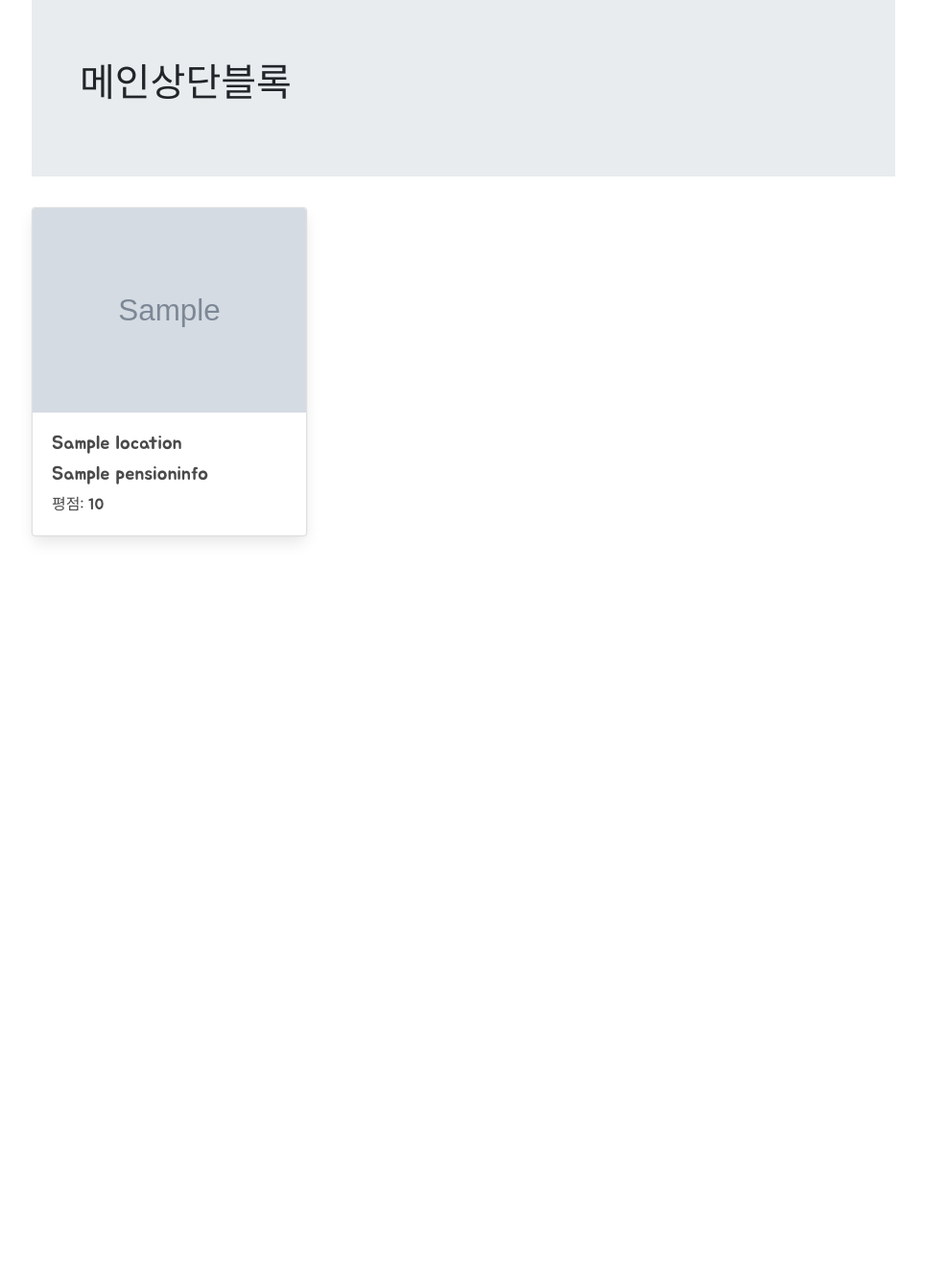
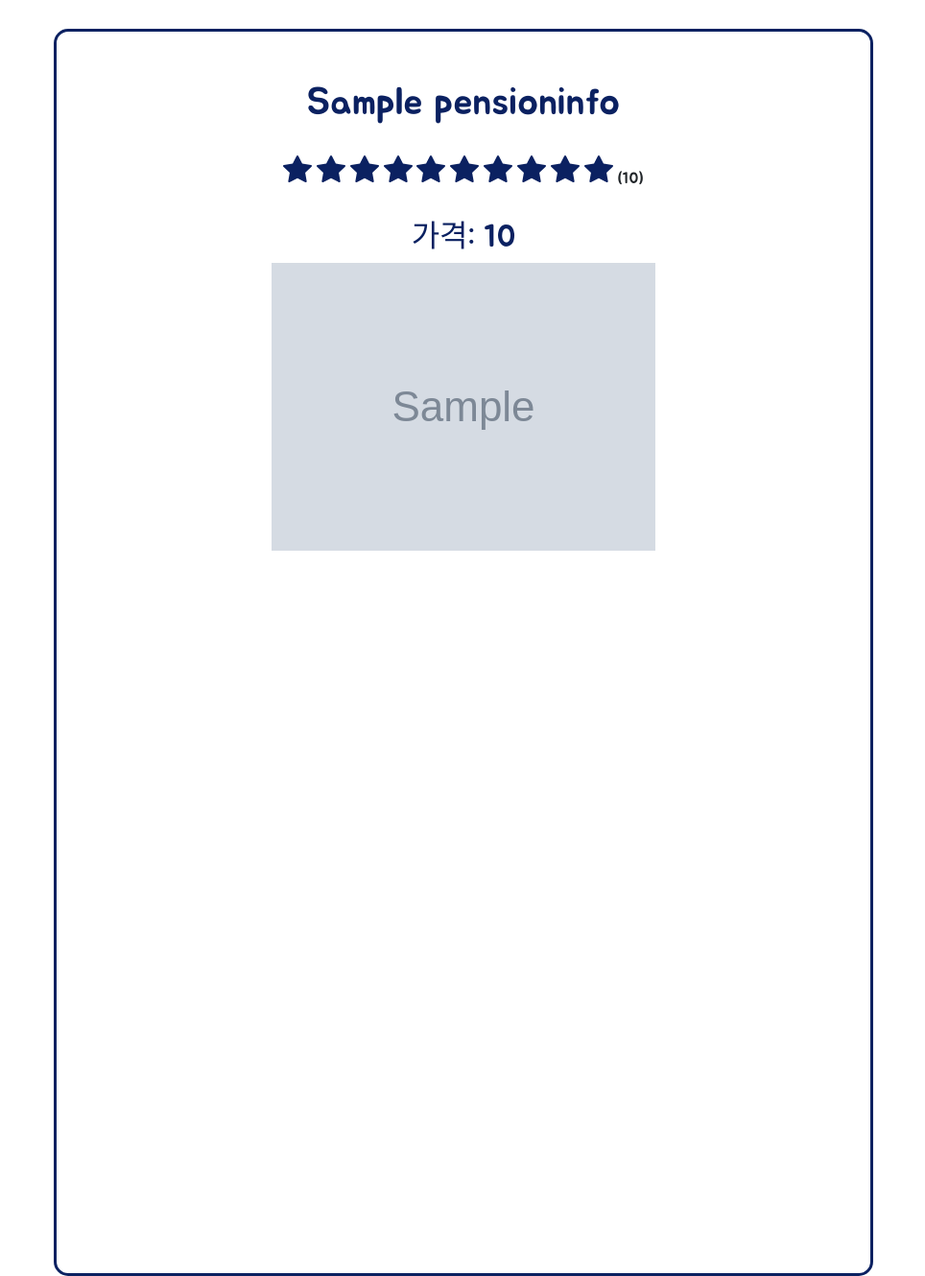
Before and after one commit to Hanghae99-Team34-1stWeek/miniProject, a Flask app: page /detail/1 in a window 1280 px wide. Shown: the whole page at 96% size, without its empty margins (157-1121 px from the left). Before the commit the page ends 565 px from the top, so only its background shows below. Run offline with Flask 2, Linux system fonts and the light colour scheme; grey boxes marked "Sample" are stand-in pictures; a database or web service that is not in the repository returns one stand-in record (values such as "Sample title"); some libraries are stand-ins or nearby versions.

Commit message:
Update pension_detail.html

```diff
--- a/templates/pension_detail.html
+++ b/templates/pension_detail.html
@@ -14,12 +14,20 @@
     <script src="https://maxcdn.bootstrapcdn.com/bootstrap/4.0.0/js/bootstrap.min.js"
             integrity="sha384-JZR6Spejh4U02d8jOt6vLEHfe/JQGiRRSQQxSfFWpi1MquVdAyjUar5+76PVCmYl"
             crossorigin="anonymous"></script>
+    <script>
+        (function () { // DON'T EDIT BELOW THIS LINE
+            var d = document, s = d.createElement('script');
+            s.src = 'https://mopen.disqus.com/embed.js';
+            s.setAttribute('data-timestamp', +new Date());
+            (d.head || d.body).appendChild(s);
+        })();
+    </script>
 
 
 
     <script>
         $(document).ready(function () {
-            showList();
+            // showList();
         });
 
         function showList() {
@@ -64,42 +72,60 @@
         * {
             font-family: 'Jua', sans-serif;
         }
-        .posting-box {
-            width: 500px;
-            margin-top: 20px;
-        }
-        .wrap {
-            width: 900px;
-            margin: auto;
-        }
-        .container {
-            padding-left: 50px;
+
+        #detail {
+            border: 3px solid #0B2161;
+            border-radius: 15px;
+            width: 80%;
+            height: 1300px;
+
+            text-align: center;
+
+            margin-top: 30px;
+            margin-left: auto;
+            margin-right: auto;
         }
     </style>
-		<title>MO:PEN || {{pension.name}}</title>
+    <title>MO:PEN || {{ pension.name }}</title>
 {% endblock %}
 
 {% block body %}
-<div class="wrap">
-		<div class="jumbotron jumbotron-fluid">
-				<div class="container">
-						<h1>메인상단블록</h1>
-						<div class="">
-						</div>
-				</div>
+    <!--
+     {{ pension._id }}
+     {{ pension.img }}
+
+     -->
+    <div class="container-fluid">
+        <div class="row md" >
+            <div class="col-md-2"></div>
+            <div class="col-md-8" id="detail" style="overflow: scroll;">
+                <h1 style="text-align: center; margin-top: 50px; color: #0B2161">{{ pension.name }}</h1>
+
+                <div style="text-align: center; margin: 30px; vertical-align: middle;">
+                    {% for n in range(pension.score|int) %}
+                        <svg xmlns="http://www.w3.org/2000/svg" width="30" height="30" fill="#0B2161"
+                             class="bi bi-star-fill" viewBox="0 0 16 16">
+                            <path d="M3.612 15.443c-.386.198-.824-.149-.746-.592l.83-4.73L.173 6.765c-.329-.314-.158-.888.283-.95l4.898-.696L7.538.792c.197-.39.73-.39.927 0l2.184 4.327 4.898.696c.441.062.612.636.282.95l-3.522 3.356.83 4.73c.078.443-.36.79-.746.592L8 13.187l-4.389 2.256z"/>
+                        </svg>
+
+                        {% if n == pension.score|int - 1 and n != pension.score|float - 1 %}
+                            <svg xmlns="http://www.w3.org/2000/svg" width="30" height="30" fill="#0B2161"
+                                 class="bi bi-star-half" viewBox="0 0 16 16">
+                                <path d="M5.354 5.119 7.538.792A.516.516 0 0 1 8 .5c.183 0 .366.097.465.292l2.184 4.327 4.898.696A.537.537 0 0 1 16 6.32a.548.548 0 0 1-.17.445l-3.523 3.356.83 4.73c.078.443-.36.79-.746.592L8 13.187l-4.389 2.256a.52.52 0 0 1-.146.05c-.342.06-.668-.254-.6-.642l.83-4.73L.173 6.765a.55.55 0 0 1-.172-.403.58.58 0 0 1 .085-.302.513.513 0 0 1 .37-.245l4.898-.696zM8 12.027a.5.5 0 0 1 .232.056l3.686 1.894-.694-3.957a.565.565 0 0 1 .162-.505l2.907-2.77-4.052-.576a.525.525 0 0 1-.393-.288L8.001 2.223 8 2.226v9.8z"/>
+                            </svg>
+                        {% endif %}
+                    {% endfor %}
+                    <span style="font-size: 16px;">({{ pension.score }})</span>
                 </div>
 
-		<div class="card-columns">
-				<div class="card" id="{{pension._id}}" style="width: 18rem">
-						<!-- <a id="favBtn" class="favBtn btn btn-primary">즐겨찾기</a> -->
-						<img class="card-img-top pensioncard" src="{{pension.img}}" alt="pension image cap" style="cursor: pointer"/>
-						</a>
-						<div class="card-body">
-							<h5 class="card-location">{{pension.location}}</h5>
-							<h5 class="card-name">{{pension.name}}</h5>
-						평점: {{pension.score}}
+                <h2 style="color: #0B2161">가격: {{ pension.price }}</h2>
+
+                <img src="{{ pension.img }}" alt="{{ pension.name }}" style="margin-bottom: 50px">
+                <div id="disqus_thread"></div>
             </div>
+            <div class="col-md-2"></div>
         </div>
-		</div>
+
+
     </div>
 {% endblock %}
```
Lines whose indentation alone changed are shown as unchanged.
